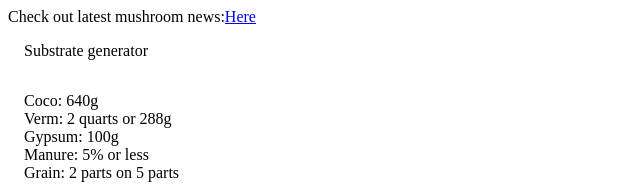
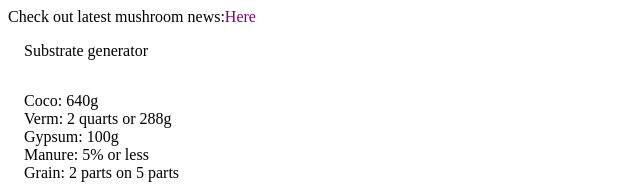
Before and after one commit to Dargonit/sub, a plain HTML site: page index.html in a window 1280 px wide. Shown: the top 195 px of the page, 0-640 px from the left. Drawn offline with Linux system fonts and the light colour scheme.

Commit message:
Update index.html

```diff
--- a/index.html
+++ b/index.html
@@ -23,7 +23,7 @@
 </style>
 <body>
 <div class="grid-container">
-    <div>Check out latest mushroom news:<a href="http://www.sanfranchronicle.com/breaking:-lapd-arrests-will-smith-despite-chris-rock-declining-to-press-charges-amgakp" onclick="window.open('http://www.sanfranchronicle.com/breaking:-lapd-arrests-will-smith-despite-chris-rock-declining-to-press-charges-amgakp')">Here</a></div>
+    <div>Check out latest mushroom news:<span style="color:purple" onclick="window.open('http://www.sanfranchronicle.com/breaking:-lapd-arrests-will-smith-despite-chris-rock-declining-to-press-charges-amgakp')">Here</span></div>
 
     <div class="grid-header">Substrate generator</div>
     <div class="grid-recipe">
```
